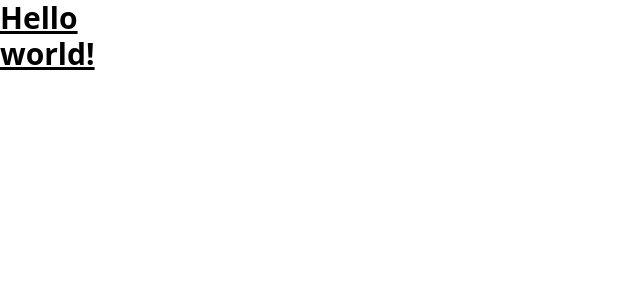
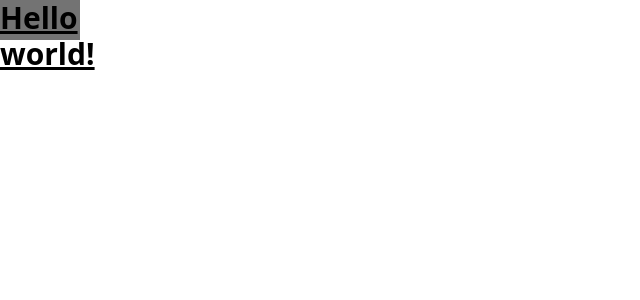
Before and after one commit to LONTSIPARFAIT/spotify-clone, a React (Vite) app: page / in a window 1280 px wide. Shown: the top 300 px of the page, without its empty margins (0-640 px from the left). Built offline with nearby package versions, Linux system fonts and the light colour scheme.

Commit message:
first commit

```diff
--- a/src/App.jsx
+++ b/src/App.jsx
@@ -2,7 +2,7 @@ import React from "react";
 
 const App = () => {
   return (
-    <div className="w-20">
+    <div className="w-20 h-10 bg-neutral-500 ">
       <h1 class="text-3xl font-bold underline">Hello world!</h1>
     </div>
   );
```
